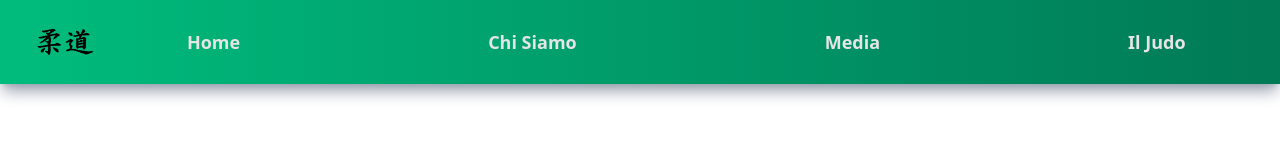
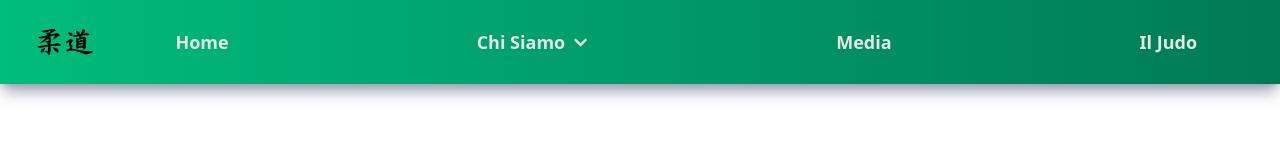
Before and after one commit to DaveBalda/judosassuolo, a React (Vite) app: page / in a window 1280 px wide. Shown: the top 160 px of the page. Built offline with nearby package versions, Linux system fonts and the light colour scheme.

Commit message:
Continuing dropdown

```diff
--- a/package.json
+++ b/package.json
@@ -13,6 +13,7 @@
     "@tailwindcss/vite": "^4.0.17",
     "react": "^19.0.0",
     "react-dom": "^19.0.0",
+    "react-icons": "^5.5.0",
     "tailwindcss": "^4.0.17"
   },
   "devDependencies": {
--- /dev/null
+++ b/src/components/Navbar/DDItem.tsx
@@ -0,0 +1,18 @@
+import React from "react";
+
+interface DDItemProps {
+  children?: React.ReactNode;
+  name: string;
+  href: string;
+}
+
+function DDItem({ children, name, href }: DDItemProps) {
+  return (
+    <div className="flex flex-row gap-3 items-center">
+      <span className="px-2 py-2 bg-green-800 rounded-xl">{children}</span>
+      <a href={href}>{name}</a>
+    </div>
+  );
+}
+
+export default DDItem;
--- a/src/components/Navbar/Dropdown.tsx
+++ b/src/components/Navbar/Dropdown.tsx
@@ -1,5 +1,6 @@
 import React, { useState } from "react";
 import "./Navbar.css";
+import { FaChevronDown, FaChevronUp } from "react-icons/fa";
 
 interface DropdownProps {
   children?: React.ReactNode;
@@ -14,6 +15,7 @@ function Dropdown({ children, name }: DropdownProps) {
     <div className="dd-container bg-inherit hover:bg-green-500 px-5 py-2 rounded-md text-neutral-200 font-bold text-lg relative">
       <div className="dd-trigger" onClick={() => setOpen(!open)}>
         <p>{name}</p>
+        {open ? <FaChevronUp size={15} /> : <FaChevronDown size={15} />}
       </div>
 
       <div className={`dd-menu ${open ? "active" : "inactive"}`}>
--- a/src/components/Navbar/Navbar.css
+++ b/src/components/Navbar/Navbar.css
@@ -1,13 +1,15 @@
 @import "tailwindcss";
 
+/* ------------------- */
+/*        Menu         */
+/* ------------------- */
 .dd-menu {
   position: absolute;
   top: 50px;
   padding: 10px 20px;
-  @apply w-xs;
+  @apply w-fit;
   @apply rounded-md;
   @apply bg-green-700;
-  @apply flex flex-col gap-2 items-center;
 }
 
 .dd-menu.active {
@@ -20,6 +22,16 @@
   visibility: hidden;
 }
 
+/* ------------------- */
+/*       Trigger       */
+/* ------------------- */
+.dd-trigger {
+  @apply flex flex-row gap-2 items-center;
+}
+
+/* ------------------- */
+/*      Container      */
+/* ------------------- */
 .dd-container:hover {
   cursor: pointer;
 }
--- a/src/components/PageLayout.tsx
+++ b/src/components/PageLayout.tsx
@@ -2,6 +2,10 @@ import React from "react";
 import Navbar from "./Navbar/Navbar";
 import NavLink from "./Navbar/NavLink";
 import Dropdown from "./Navbar/Dropdown";
+import DDItem from "./Navbar/DDItem";
+import { FaRegQuestionCircle } from "react-icons/fa";
+import { FaBookBookmark } from "react-icons/fa6";
+import { GiWeightLiftingUp } from "react-icons/gi";
 
 interface PageLayoutProps {
   children?: React.ReactNode;
@@ -11,11 +15,20 @@ function PageLayout({ children }: PageLayoutProps) {
   return (
     <div className="flex flex-col gap-10">
       <Navbar>
-        <Dropdown name="Home">
-          <p>Element 1</p>
-          <p>Element 2</p>
+        <NavLink href="#">Home</NavLink>
+        <Dropdown name="Chi Siamo">
+          <div className="flex flex-col gap-2">
+            <DDItem href="#" name="Contatti">
+              <FaRegQuestionCircle size={20} />
+            </DDItem>
+            <DDItem href="#" name="Maestro">
+              <FaBookBookmark size={20} />
+            </DDItem>
+            <DDItem href="#" name="Corsi">
+              <GiWeightLiftingUp size={20} />
+            </DDItem>
+          </div>
         </Dropdown>
-        <NavLink href="#">Chi Siamo</NavLink>
         <NavLink href="#">Media</NavLink>
         <NavLink href="#">Il Judo</NavLink>
       </Navbar>
```
Also changed, not shown: 1 other file (tests, documents, lock files or other folders).
